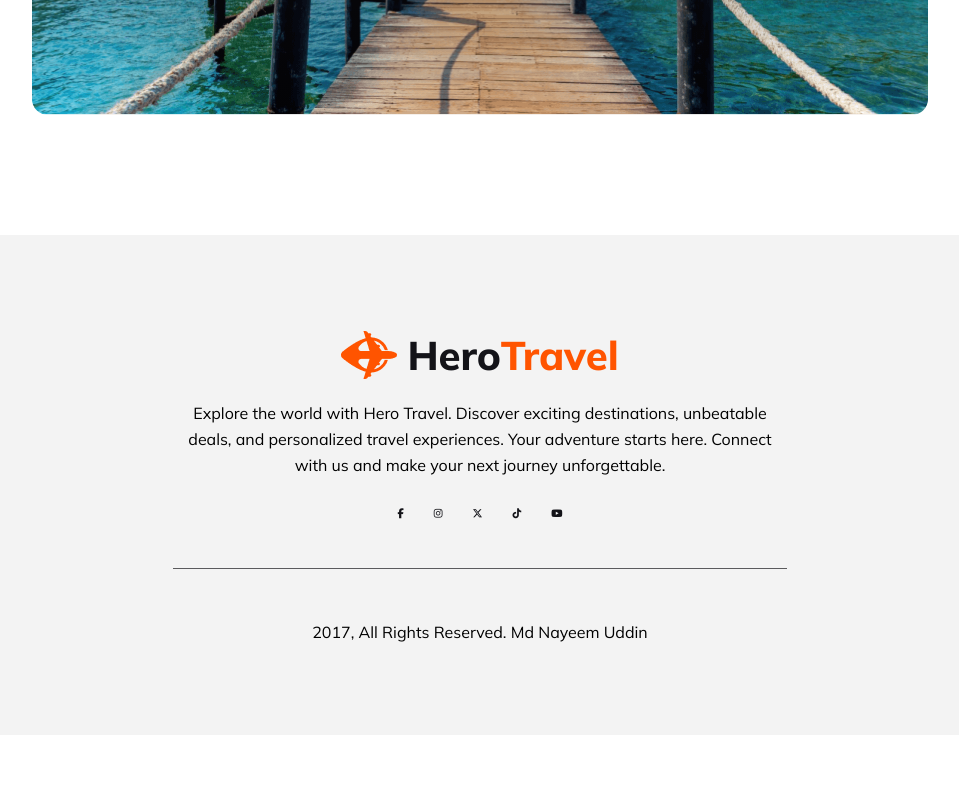
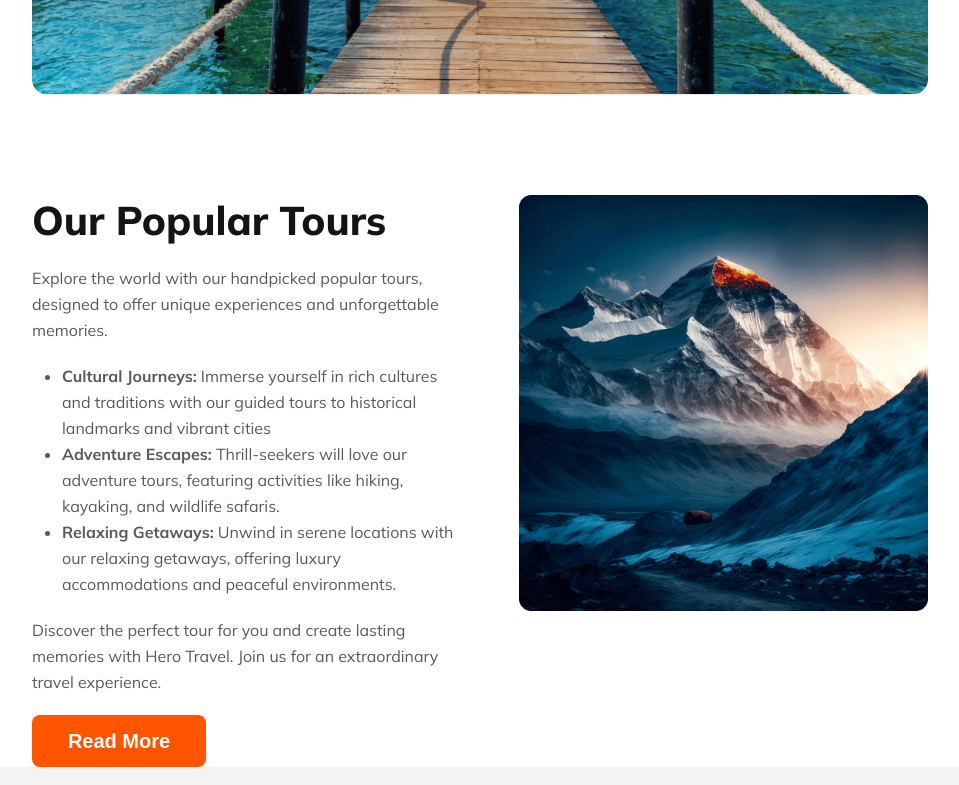
Before and after one commit to Nayeem-33/hero-travel-practice, a plain HTML site: page index.html in a window 1280 px wide. Shown: the part 495-1280 px from the top of the page, without its empty margins (160-1119 px from the left). Before the commit the page ends 1230 px from the top, so only its background shows below. Drawn offline with Linux system fonts and the light colour scheme.

Commit message:
Our Popular Tours section added

```diff
--- a/index.html
+++ b/index.html
@@ -57,8 +57,21 @@
     <main>
         <!-- Our Popular Tours -->
         <section>
-            <div class="container">
-
+            <div class="container opt-main-div">
+                <div class="opt-text-div">
+                    <H2>Our Popular Tours</H2>
+                    <p>Explore the world with our handpicked popular tours, designed to offer unique experiences and unforgettable memories.</p>
+                    <ul>
+                        <li><strong>Cultural Journeys:</strong> Immerse yourself in rich cultures and traditions with our guided tours to historical landmarks and vibrant cities</li>
+                        <li><strong>Adventure Escapes:</strong> Thrill-seekers will love our adventure tours, featuring activities like hiking, kayaking, and wildlife safaris.</li>
+                        <li><strong>Relaxing Getaways:</strong> Unwind in serene locations with our relaxing getaways, offering luxury accommodations and peaceful environments.</li>
+                    </ul>
+                    <p>Discover the perfect tour for you and create lasting memories with Hero Travel. Join us for an extraordinary travel experience.</p>
+                    <button class="btn-primary"><strong>Read More</strong></button>
+                </div>
+                <div class="opt-image-div">
+                    <img src="./assets/Our popular tours.png" alt="image of sunshine in a snowy mountain" class="fluid">
+                </div>
             </div>
         </section>
         <!-- Choose Your Destination -->
--- a/styles/style.css
+++ b/styles/style.css
@@ -44,6 +44,12 @@ h5{
 p{
     font-size: 1.6rem;
     line-height: 2.6rem;
+    color: var(--text-secondary-color);
+}
+li{
+    font-size: 1.6rem;
+    line-height: 2.6rem;
+    color: var(--text-secondary-color);
 }
 .logo{
     font-size: 3.6rem;
@@ -63,7 +69,6 @@ button{
 .container{
     width: var(--container-width);
     margin: 0 auto;
-    padding: 1rem;
 }
 .logo{
     display: flex;
@@ -82,7 +87,10 @@ button{
     height: 5.2rem;
     border-radius: .8rem;
 }
-
+.fluid{
+    max-width: 100%;
+    height: auto;
+}
 
 /* NAVBAR STYLES  */
 .navbar-div{
@@ -96,7 +104,7 @@ button{
     color: var(--primary-color);
     font-weight: 700;
 }
-div>ul{
+.nav-link>ul{
     list-style: none;
     display: flex;
     gap: 3rem;
@@ -151,6 +159,22 @@ div>ul{
 }
 .hero-select:focus{
     outline: none;
+}
+
+/* Our Popular Tours (opt) */
+.opt-main-div{
+    margin-top: 10rem;
+    display: flex;
+    gap: 5rem;
+}
+.opt-text-div{
+    width: calc(100% - 30% - 5rem );
+    display: flex;
+    flex-direction: column;
+    gap: 2rem;
+}
+.opt-text-div>ul{
+    padding-left: 3rem;
 }
 
 /* FOOTER STYLES */
```
